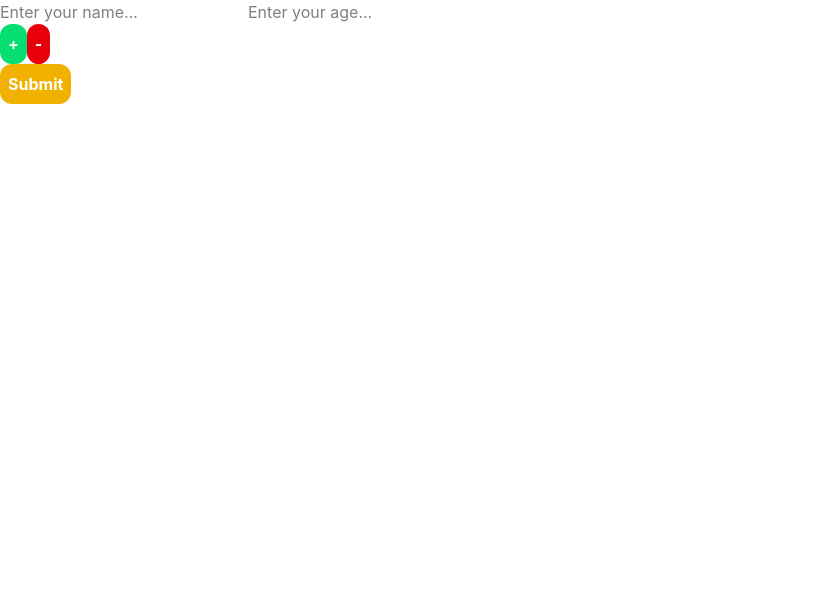
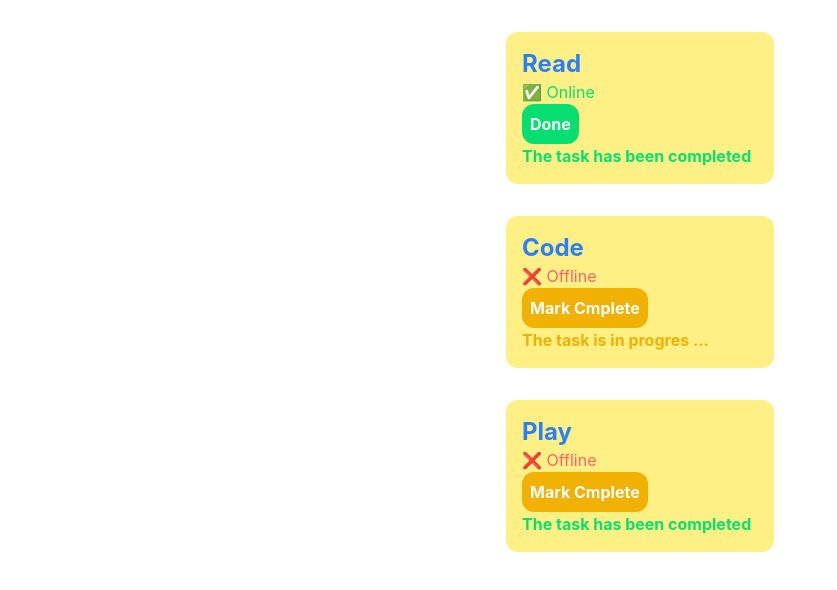
Before and after one commit to samriddha-gautam/React-Native-Class, a React (Vite) app in the folder myapp/: page / in a window 1280 px wide. Shown: the top 590 px of the page, without its empty margins (0-837 px from the left). Built offline with nearby package versions, Linux system fonts and the light colour scheme.

Commit message:
conditional rendering and key mapping

```diff
--- a/myapp/src/App.tsx
+++ b/myapp/src/App.tsx
@@ -1,57 +1,59 @@
-import { use, useEffect, useState } from "react";
+import { useState } from "react";
 import Button from "./components/Button";
+import Card from "./components/Card";
+
+type Task = {
+  id: number;
+  title: string;
+  completed: boolean;
+  status: "completed" | "in-progress" | "failed"
+};
+
+const initialTasks: Task[] = [
+  { id: 1, title: "Read", completed: true , status:"completed"},
+  { id: 2, title: "Code", completed: false , status:"in-progress"},
+  { id: 3, title: "Play", completed: false , status: "completed"},
+];
 
 export default function App() {
-  const [name, setName] = useState<string>("");
-  const [age, setAge] = useState<number>();
-  const [rating, setRating] = useState<number>(0);
-  const [submitted, setSubmitted] = useState<boolean>(false);
 
-  useEffect(() => {
-    console.log('Rating changed!',rating)
-  },[rating]);
+    const [tasks, setTasks] = useState<Task[]>(initialTasks)
 
-  function handleSubmit(event: React.FormEvent) {
-    event.preventDefault();
-    setSubmitted(true);
+    const toggleTaskComplete = (id:number) => {
+
+        setTasks(tasks.map((task)=>task.id === id? {...task , completed:!task.completed}:task))
   }
 
-  function increaseRating() {
-    setRating((prev) => Math.min(prev + 1, 5));
-  }
+    function completedTasks({status}: {status :"completed" | "in-progress" | "failed"}){
+        if(status === "completed")
+            return <p className="text-green-400"><b>The task has been completed</b></p>
+        if(status=== "in-progress")
+            return <p className="text-yellow-500"><b>The task is in progres ...</b></p>
+        return <p className="text-red-600"><b>Failed to do the task!</b></p>
+    }
+  return (
+    <div>
+      {tasks.map((task) => (
+        <div  className="bg-yellow-200 w-67  m-8 p-4 rounded-xl mx-auto">
+          <Card
+            key={task.id}
+            entity={{ id: task.id, name: task.title }}
+            boolValue={task.completed}
+          />
+          <Button
+            key={task.id}
+            text={task.completed ? "Done" : "Mark Cmplete"}
+            onclick={()=>toggleTaskComplete(task.id)}
+            variant={task.completed ? "primary" : "secondary"}
+          />
+        <div key={task.id}>
+            {completedTasks({status:task.status})}
+        </div>
+        </div>
 
-  function decreaseRating() {
-    setRating((prev) => Math.max(prev - 1, 0));
-  }
+      ))}
 
-  if (submitted) {
-    return (
-      <p>
-        Thank you ! {name} You rated us {rating}⭐
-      </p>
-    );
-  }
 
-  return (
-    <form onSubmit={handleSubmit}>
-      <input
-        type="text"
-        placeholder="Enter your name..."
-        value={name}
-        onChange={(e) => setName(e.target.value)}
-      />
-      <input
-        type="number"
-        placeholder="Enter your age..."
-        value={age}
-        onChange={(e) => setAge(Number(e.target.value))}
-      />
-
-      <div>
-        <Button text="+" variant="primary" onclick={increaseRating} />
-        <Button text="-" variant="danger" onclick={decreaseRating} />
-      </div>
-      <Button type="submit" variant="secondary" text="Submit" />
-    </form>
+    </div>
   );
 }
--- a/myapp/src/components/Button.tsx
+++ b/myapp/src/components/Button.tsx
@@ -1,6 +1,6 @@
 type ButtonProps={
     text : string ;
-    onclick ?: ()=>void;
+    onclick ?: () =>  void;
     variant : "primary" | "secondary" | "danger" ;
     type ?: "button" | "submit" | "reset"
 }
--- a/myapp/src/components/Card.tsx
+++ b/myapp/src/components/Card.tsx
@@ -1,54 +1,24 @@
 import Button from "./Button";
 
-type UserCardProps = {
-    user: {
+type CardProps = {
+    entity: {
+        id: number
         name: string
-        role: string
-    }
-    isOnline: boolean;
+        }
+    boolValue: boolean;
 }
 
 
-// function ConditionalButtonRendering ({isOnline}: {isOnline:boolean}){
-//     if (isOnline) {
-//         return(
-//             <Button
-//             text= "Praise"
-//             variant="primary"
-//             />
-//         )
-//         }
-//         else {
-//             return(
-//                 <Button
-//                 text="Nudge"
-//                 variant="secondary"
-//                 onclick={()=>alert("Please come online")}
-//                 />
-//             )
-//             }
 
-// }
-export default function Card({ user, isOnline = false }: UserCardProps) {
+export default function Card({ entity, boolValue = false }: CardProps) {
     return (
-        <div className="bg-yellow-200 w-67  m-8 p-4 rounded-xl mx-auto">
-            <h3 className="font-bold text-2xl text-blue-500">{user.name}</h3>
-            <p className="text-blue-400 lowercase">{user.role}</p>
-            <p className={`${isOnline ? 'text-green-400' : 'text-red-400'}`}>{isOnline ? "✅ Online" : "❌ Offline"}</p>
+        <div>
+            <h3 className="font-bold text-2xl text-blue-500">{entity.name}</h3>
+            <p className={`${boolValue ? 'text-green-400' : 'text-red-400'}`}>{boolValue ? "✅ Online" : "❌ Offline"}</p>
 
-            {/* <ConditionalButtonRendering isOnline = {isOnline}/> */}
+            {/* <ConditionalButtonRendering boolValue = {boolValue}/> */}
 
-            {isOnline ? (
-                <Button
-                    text="Praise"
-                    variant="primary"
-                />
-            ) : (
-                <Button text="Nudge"
-                    variant="secondary"
-                    onclick={() => alert("Please come online")} />
-            )
-            }
+
         </div>
     )
 }
```
